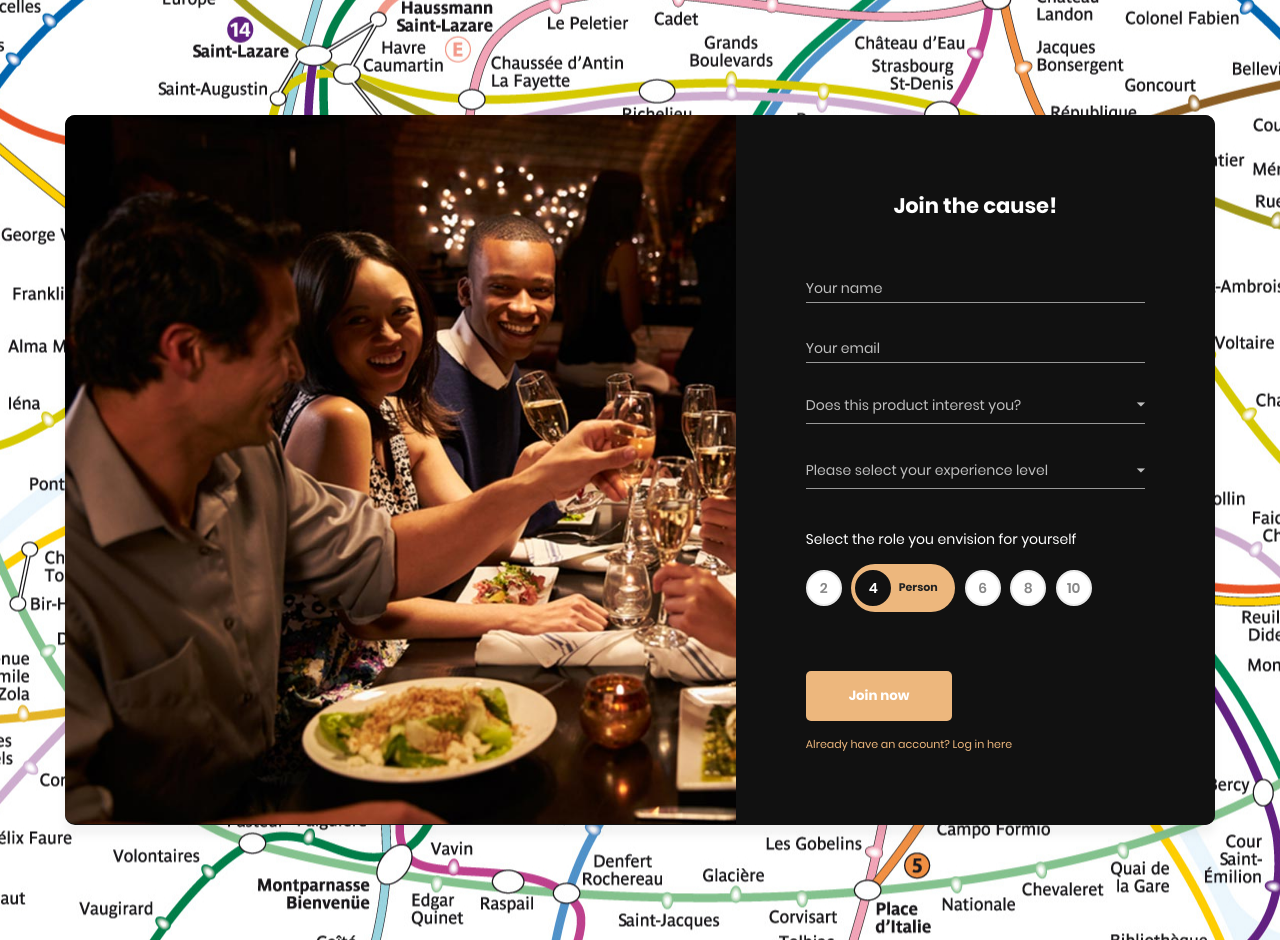
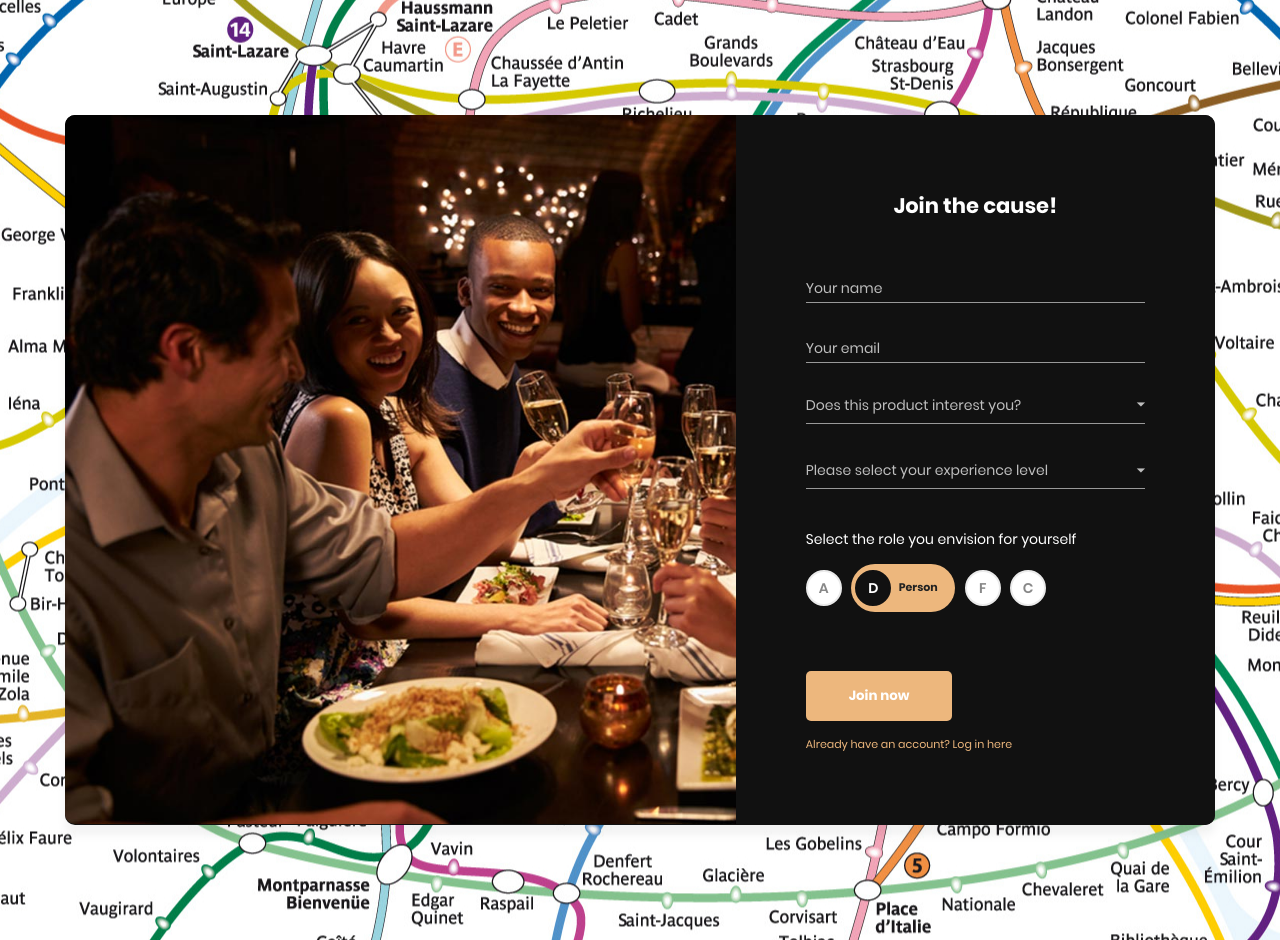
Before and after one commit to paulyp14/guider, a Flask app: page /sign_up in a window 1280 px wide. Run offline with Flask 2, Linux system fonts and the light colour scheme.

Commit message:
Successfully added ids, changed icon from numbers to letters

```diff
--- a/guider/templates/sign_up.html
+++ b/guider/templates/sign_up.html
@@ -57,25 +57,21 @@
                         <div class="form-radio">
                             <label class="label-radio"> Select the role you envision for yourself</label>
                             <div class="radio-item-list">
-                                <span class="radio-item">
+                                <span class="radio-item" id="apply-span">
                                     <input type="radio" name="number_people" value="2" id="number_people_2" />
-                                    <label for="number_people_2">2</label>
+                                    <label for="number_people_2">A</label>
                                 </span>
-                                <span class="radio-item active">
+                                <span class="radio-item active" id="donate-span">
                                     <input type="radio" name="number_people" value="4" id="number_people_4" checked="checked" />
-                                    <label for="number_people_4">4</label>
+                                    <label for="number_people_4">D</label>
                                 </span>
-                                <span class="radio-item">
+                                <span class="radio-item" id="'follow-span">
                                     <input type="radio" name="number_people" value="6" id="number_people_6" />
-                                    <label for="number_people_6">6</label>
+                                    <label for="number_people_6">F</label>
                                 </span>
-                                <span class="radio-item">
+                                <span class="radio-item" id="create-span">
                                     <input type="radio" name="number_people" value="8" id="number_people_8" />
-                                    <label for="number_people_8">8</label>
-                                </span>
-                                <span class="radio-item">
-                                    <input type="radio" name="number_people" value="10" id="number_people_10" />
-                                    <label for="number_people_10">10</label>
+                                    <label for="number_people_8">C</label>
                                 </span>
                             </div>
                         </div>
```
